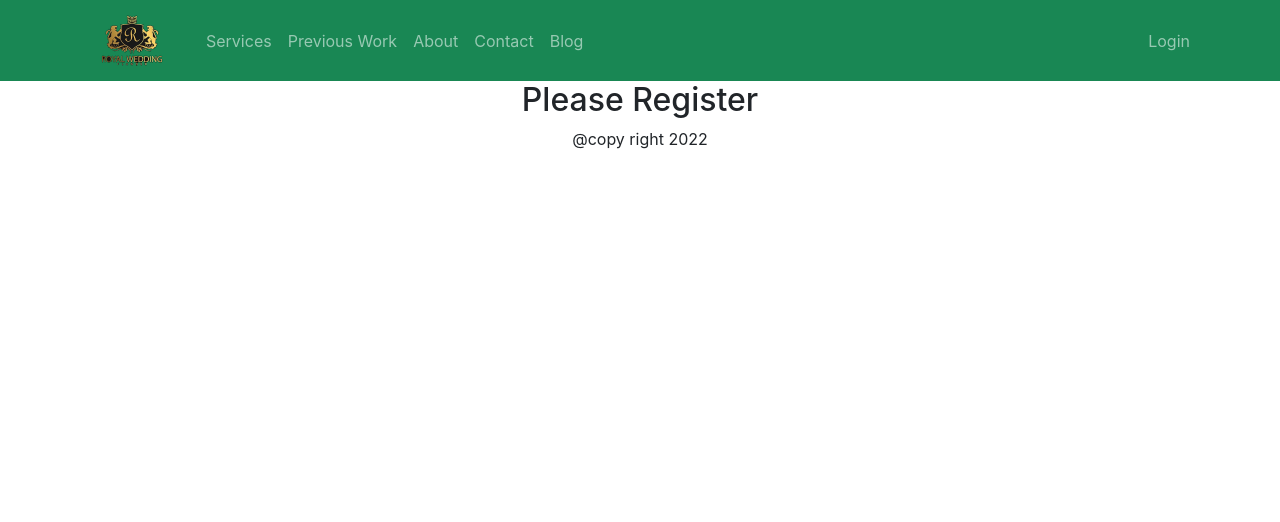
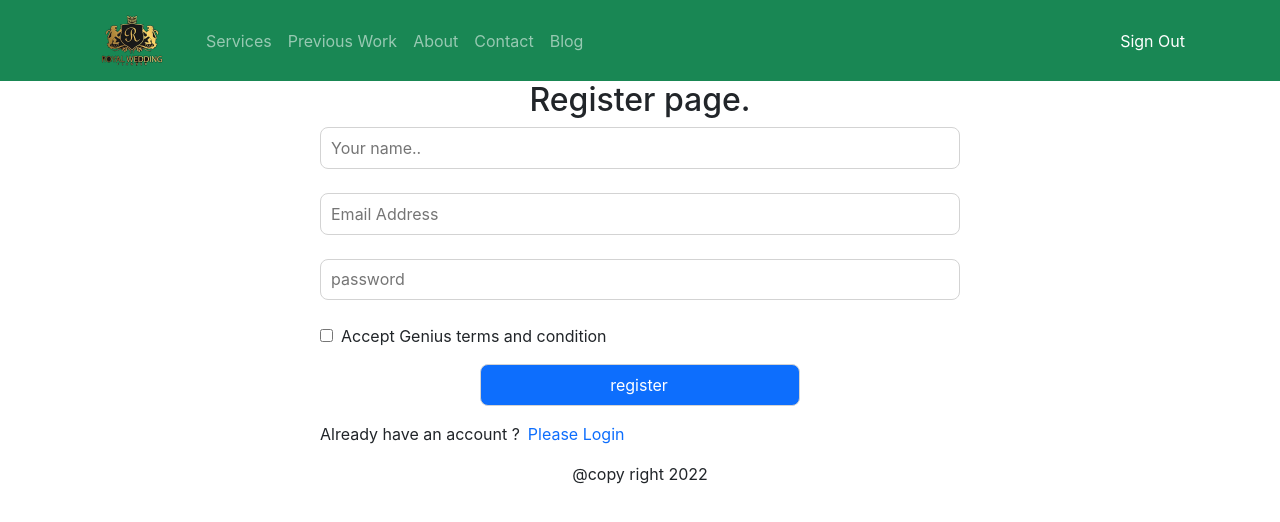
Before and after one commit to Rahat-hosen4mj/royal-wedding-photographer, a React (Create React App) app: page /register in a window 1280 px wide. Shown: the top 522 px of the page. Built offline with nearby package versions, Linux system fonts and the light colour scheme; no server answers; sample sign-in values are in the browser's storage.

Commit message:
email passsword login and redirection set succesfully

```diff
--- a/src/App.js
+++ b/src/App.js
@@ -8,6 +8,10 @@ import NotFound from './Pages/Shared/NotFound/NotFound';
 import ServiceDetail from './Pages/Home/ServiceDetail/ServiceDetail';
 import Login from './Pages/Login/Login/Login';
 import Register from './Pages/Login/Register/Register';
+import Booking from './Pages/Booking/Booking/Booking';
+import RequireAuth from './Pages/Login/RequireAuth/RequireAuth';
+
+
 
 
 function App() {
@@ -17,9 +21,16 @@ function App() {
       <Routes>
         <Route path='/' element={<Home />}></Route>
         <Route path='/home' element={<Home />}></Route>
+
+
+        <Route path='/service/:serviceId' element={<ServiceDetail />}></Route>
         <Route path='/login' element={<Login />}></Route>
         <Route path='/register' element={<Register />}></Route>
-        <Route path='/service/:serviceId' element={<ServiceDetail />}></Route>
+        <Route path='/booking' element={
+          <RequireAuth>
+            <Booking />
+          </RequireAuth>
+        }></Route>
 
         <Route path='*' element={<NotFound />}></Route>
       </Routes>
--- /dev/null
+++ b/src/Pages/Booking/Booking/Booking.js
@@ -0,0 +1,11 @@
+import React from 'react';
+
+const Booking = () => {
+    return (
+        <div>
+            <h2>This is booking page</h2>
+        </div>
+    );
+};
+
+export default Booking;
--- a/src/Pages/Home/ServiceDetail/ServiceDetail.js
+++ b/src/Pages/Home/ServiceDetail/ServiceDetail.js
@@ -4,11 +4,11 @@ import { Link, useParams } from "react-router-dom";
 const ServiceDetail = () => {
   const { serviceId } = useParams();
   return (
-    <div className="text-center">
+    <div>
       <h2>Welcome to service detail page</h2>
       <p>Your service id number is : {serviceId}</p>
       <div>
-        <Link to="/checkout">
+        <Link to="/booking">
           <button className="btn btn-primary">Book Now</button>
         </Link>
       </div>
--- a/src/Pages/Login/Login/Login.js
+++ b/src/Pages/Login/Login/Login.js
@@ -1,11 +1,23 @@
 import React, { useRef } from 'react';
 import { Button, Form } from 'react-bootstrap';
-import { Link, useNavigate } from 'react-router-dom';
+import { useSignInWithEmailAndPassword } from 'react-firebase-hooks/auth';
+import { Link, useLocation, useNavigate } from 'react-router-dom';
+import auth from '../../../firebase.init';
 
 const Login = () => {
     const emailRef = useRef("");
     const passwordRef = useRef("");
     const navigate = useNavigate();
+    const location = useLocation()
+
+    let from = location.state?.from?.pathname || "/";
+
+    const [
+      signInWithEmailAndPassword,
+      user,
+      loading,
+      error,
+    ] = useSignInWithEmailAndPassword(auth);
 
     const navigateRegister = (event) => {
         navigate("/register");
@@ -15,11 +27,16 @@ const Login = () => {
         event.preventDefault();
         const email = emailRef.current.value;
         const password = passwordRef.current.value;
-        console.log(email, password)
+        signInWithEmailAndPassword(email,password)
 
       };
+
+      if (user) {
+        navigate(from, { replace: true})
+      };
     return (
-        <div className="container w-50 mx-auto">
+        <div className="container w-50 mx-auto text-start
+        ">
       <h4>Please LogIn</h4>
       <Form onSubmit={handleSubmit}>
         <Form.Group className="mb-3" controlId="formBasicEmail">
--- a/src/Pages/Login/Register/Register.css
+++ b/src/Pages/Login/Register/Register.css
@@ -0,0 +1,14 @@
+.register-form input:not([type=checkbox]){
+    display: block;
+    width: 100%;
+    height: 2.6rem;
+    border-radius: 8px;
+    border: 1px solid lightgray;
+    font-size: 1rem;
+    padding-left: 10px;
+
+}
+.register-form{
+    margin: 0 auto;
+    width: 50%;
+}
--- a/src/Pages/Login/Register/Register.js
+++ b/src/Pages/Login/Register/Register.js
@@ -1,11 +1,75 @@
-import React from 'react';
+import { useCreateUserWithEmailAndPassword } from 'react-firebase-hooks/auth';
+import React from "react";
+import { Link, useNavigate } from "react-router-dom";
+import auth from "../../../firebase.init";
+
+import "./Register.css";
 
 const Register = () => {
-    return (
-        <div>
-            <h2>Please Register</h2>
-        </div>
-    );
+
+    const [
+        createUserWithEmailAndPassword,
+        user,
+        loading,
+        error,
+      ] = useCreateUserWithEmailAndPassword(auth);
+
+  const navigate = useNavigate();
+  const navigateLogin = () => {
+    navigate("/login");
+  };
+
+  const handleRegister = event => {
+    event.preventDefault();
+    const name = event.target.name.value;
+    const email = event.target.email.value;
+    const password = event.target.password.value;
+   createUserWithEmailAndPassword(email,password);
+
+
+  };
+
+  if(user){
+    navigate('/home');
+  }
+
+  return (
+    <div className="register-form text-start">
+      <h2 className="text-center">Register page.</h2>
+      <form onSubmit={handleRegister}>
+        <input type="text" name="name" placeholder="Your name.." />
+        <br />
+        <input type="email" name="email" id="" placeholder="Email Address" />
+        <br />
+        <input
+          type="password"
+          name="password"
+          id=""
+          placeholder="password"
+        />{" "}
+        <br />
+        <input type="checkbox" name="terms" id="terms" />
+        <label className={`ps-2`} htmlFor="terms">
+          Accept Genius terms and condition
+        </label>
+        <input
+          className="w-50 my-3 mx-auto btn btn-primary"
+          type="submit"
+          value="register"
+        />
+      </form>
+      <p>
+        Already have an account ?
+        <Link
+          to="/login"
+          onClick={navigateLogin}
+          className="text-primary text-decoration-none px-2"
+        >
+          Please Login
+        </Link>
+      </p>
+    </div>
+  );
 };
 
 export default Register;
--- a/src/Pages/Login/RequireAuth/RequireAuth.js
+++ b/src/Pages/Login/RequireAuth/RequireAuth.js
@@ -0,0 +1,21 @@
+import React from 'react';
+import { useAuthState } from 'react-firebase-hooks/auth';
+import { Navigate, useLocation } from 'react-router-dom';
+import auth from '../../../firebase.init';
+
+
+const RequireAuth = ({children}) => {
+    const [user] = useAuthState(auth);
+    let location = useLocation();
+
+
+
+    if (!user) {
+
+      return <Navigate to="/login" state={{ from: location }} replace />;
+    }
+    return children;
+
+};
+
+export default RequireAuth;
--- a/src/Pages/Shared/Header/Header.js
+++ b/src/Pages/Shared/Header/Header.js
@@ -2,8 +2,16 @@ import React from "react";
 import { Container, Nav, Navbar } from "react-bootstrap";
 import logo from "../../../images/logo.png";
 import { Link } from "react-router-dom";
+import { useAuthState } from "react-firebase-hooks/auth";
+import auth from "../../../firebase.init";
+import { signOut } from "firebase/auth";
 
 const Header = () => {
+  const [user] = useAuthState(auth);
+
+  const handleSignOut = () => {
+    signOut(auth);
+  };
   return (
     <>
       <Navbar
@@ -29,9 +37,13 @@ const Header = () => {
               <Nav.Link href="">Blog</Nav.Link>
             </Nav>
             <Nav>
-              <Nav.Link as={Link} to="/login">
+              {
+                user ? <button  className="btn btn-link text-white text-decoration-none" onClick={handleSignOut}>Sign Out</button> :
+                <Nav.Link as={Link} to="login">
                 Login
               </Nav.Link>
+              }
+
             </Nav>
           </Navbar.Collapse>
         </Container>
--- a/src/firebase.init.js
+++ b/src/firebase.init.js
@@ -17,4 +17,4 @@ const firebaseConfig = {
 // Initialize Firebase
 const app = initializeApp(firebaseConfig);
 const auth = getAuth(app);
-export default auth
+export default auth;
```
Also changed, not shown: 1 other file (tests, documents, lock files or other folders).
